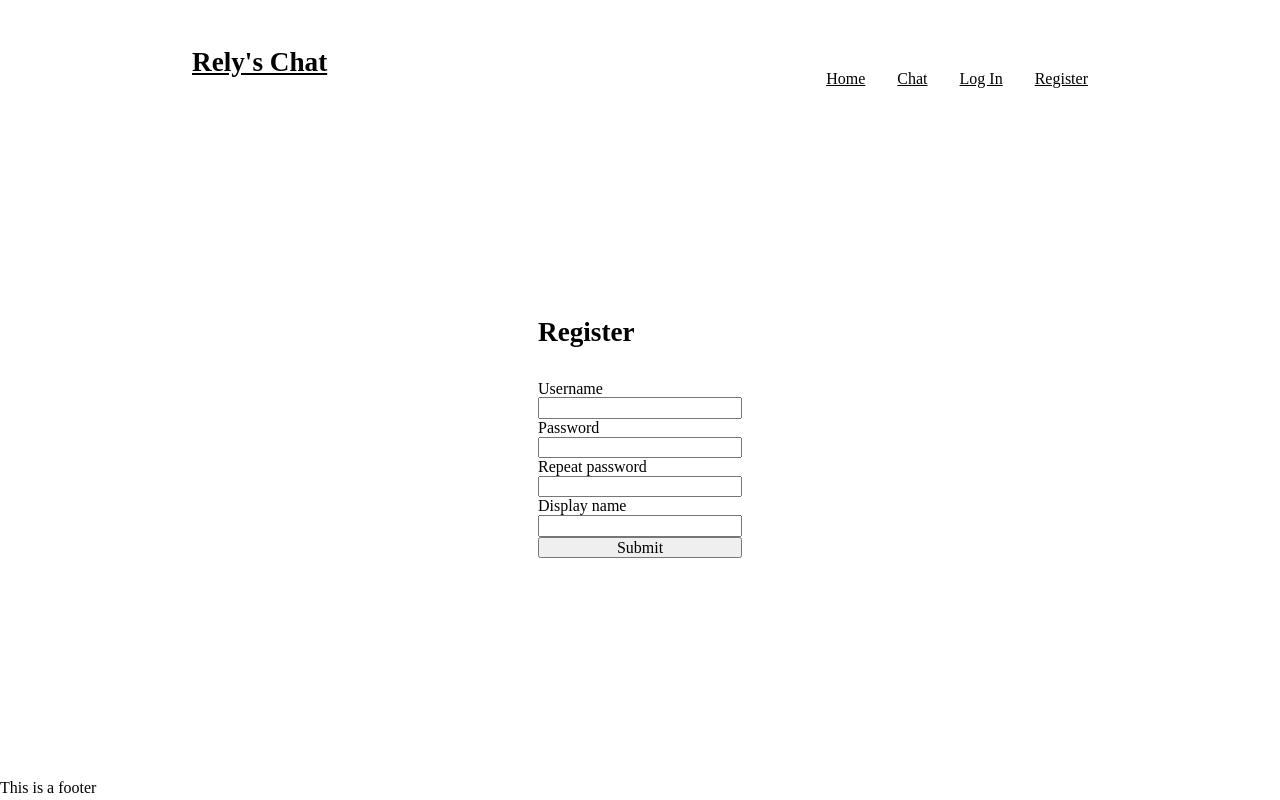
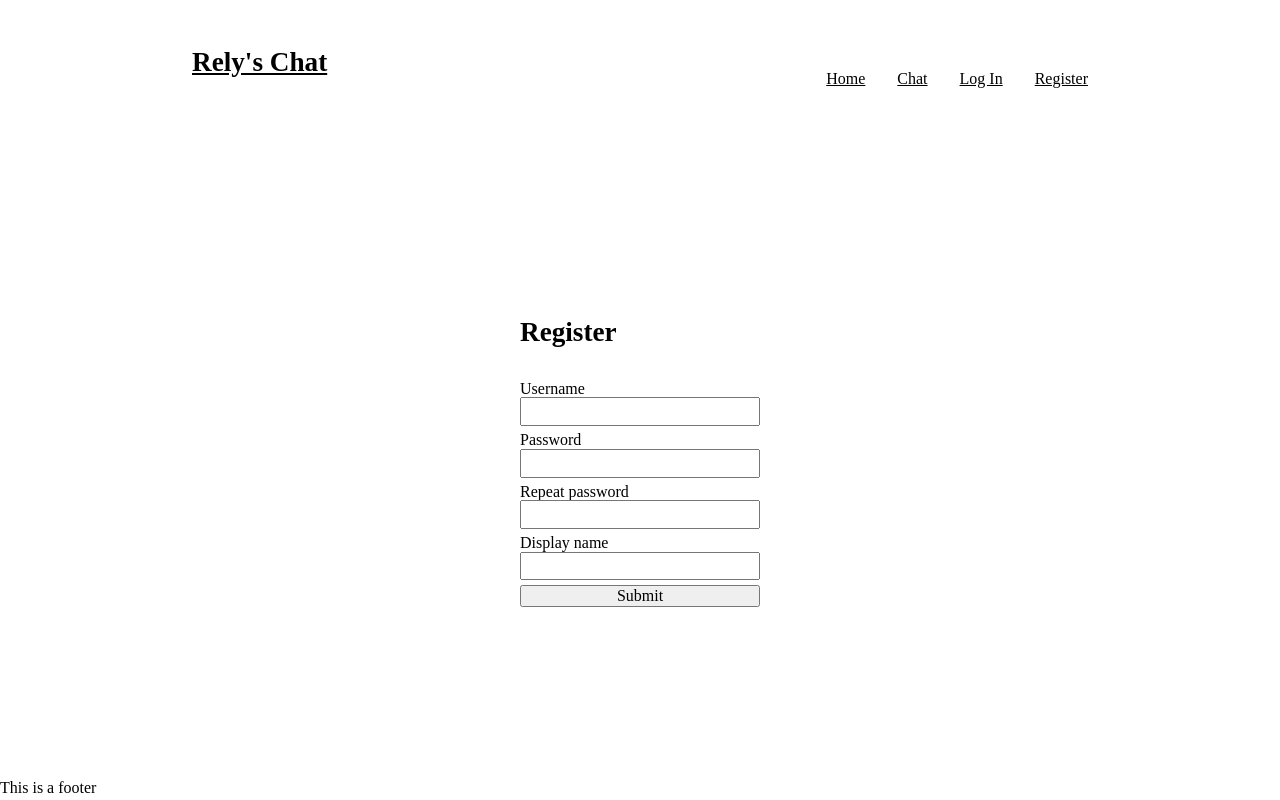
Before and after one commit to Relyful/Messaging-App, a React app in the folder frontend/: page /register in a window 1280 px wide. Built offline with nearby package versions, Linux system fonts and the light colour scheme; no server answers; the HTML template or start-up script is replaced by a standard one.

Commit message:
Add classes to elements

```diff
--- a/frontend/src/components/Register/Register.jsx
+++ b/frontend/src/components/Register/Register.jsx
@@ -6,13 +6,13 @@ export default function Register() {
       <h2 className={styles.registerHeading}>Register</h2>
       <form action='' className={styles.registerForm}>
         <label htmlFor="username">Username</label>
-        <input type="text" name="username" id="username" />
+        <input type="text" name="username" id="username" className={styles.registerInput} />
         <label htmlFor="password">Password</label>
-        <input type="password" name="password" id="password" />
+        <input type="password" name="password" id="password" className={styles.registerInput} />
         <label htmlFor="repeatPassword">Repeat password</label>
-        <input type="password" name="repeatPassword" id="repeastPassword" />
+        <input type="password" name="repeatPassword" id="repeastPassword" className={styles.registerInput} />
         <label htmlFor="displayName">Display name</label>
-        <input type="text" name="displayName" id="displayName" />
+        <input type="text" name="displayName" id="displayName" className={styles.registerInput} />
         <button type="button">Submit</button>
       </form>
     </div>
--- a/frontend/src/components/Register/Register.module.css
+++ b/frontend/src/components/Register/Register.module.css
@@ -8,3 +8,9 @@
   display: flex;
   flex-direction: column;
 }
+
+.registerInput {
+  width: 15rem;
+  height: 1.8rem;
+  margin-bottom: 5px;
+}
```
